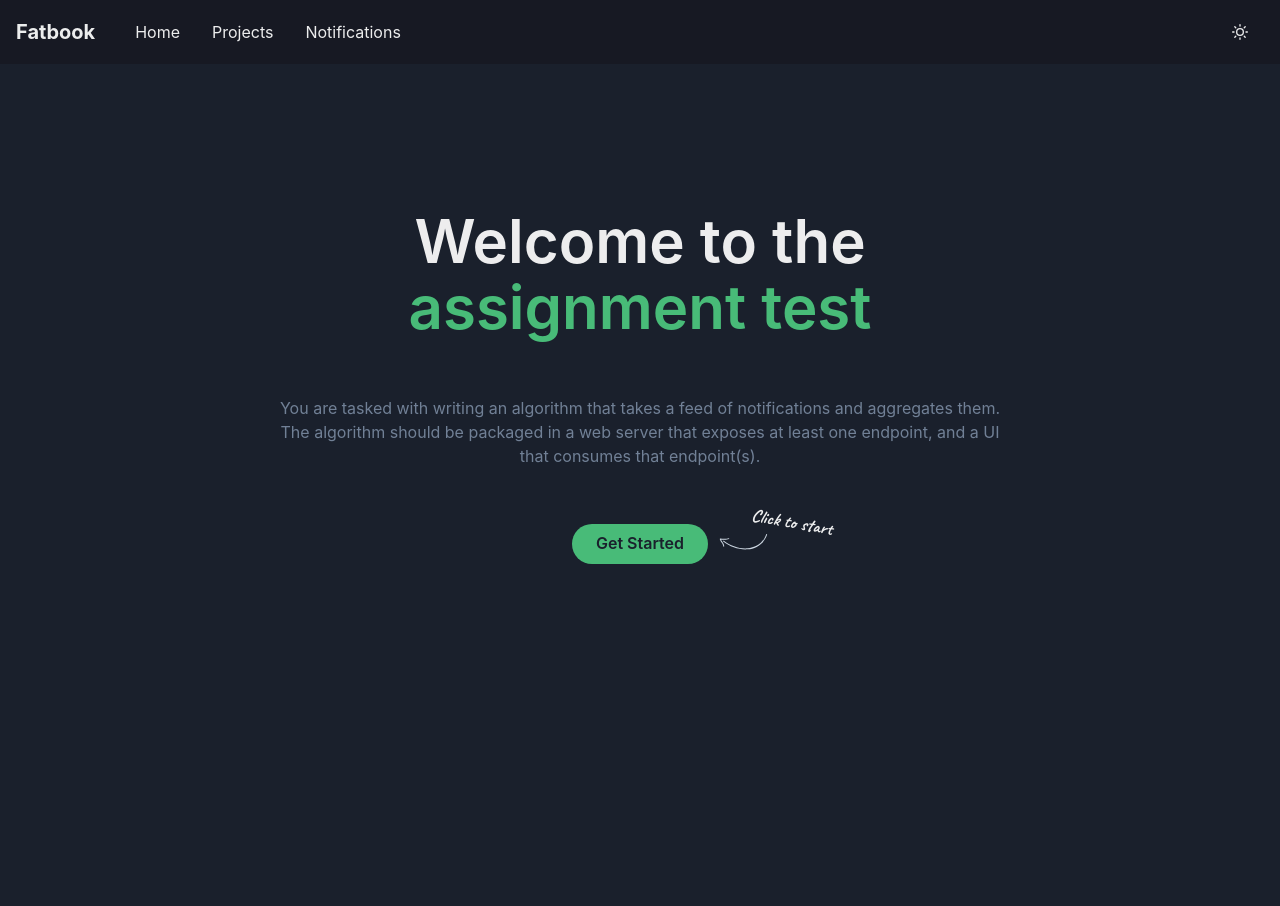
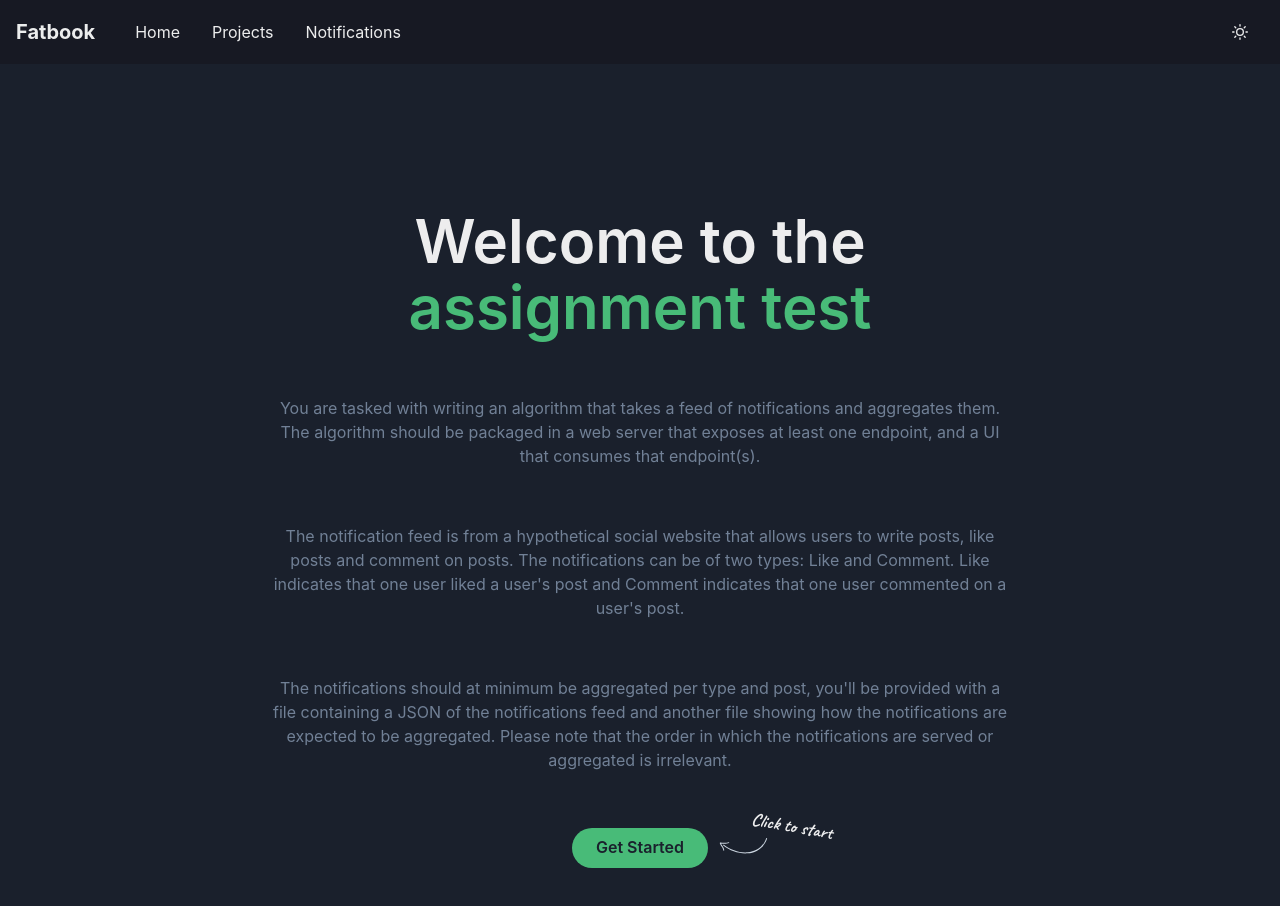
Before and after one commit to OscarGuerreroLopez/social-app-test, a Next.js app: page / in a window 1280 px wide. Shown: the top 906 px of the page. Before the commit the page ends 800 px from the top, so only its background shows below. Built offline with nearby package versions, Linux system fonts and the light colour scheme.

Commit message:
Adding to home page

```diff
--- a/components/home/Home.tsx
+++ b/components/home/Home.tsx
@@ -44,6 +44,20 @@ export default function CallToActionWithAnnotation() {
             notifications and aggregates them. The algorithm should be packaged
             in a web server that exposes at least one endpoint, and a UI that
             consumes that endpoint(s).
+          </Text>
+          <Text color={"gray.500"}>
+            The notification feed is from a hypothetical social website that
+            allows users to write posts, like posts and comment on posts. The
+            notifications can be of two types: Like and Comment. Like indicates
+            that one user liked a user's post and Comment indicates that one
+            user commented on a user's post.
+          </Text>
+          <Text color={"gray.500"}>
+            The notifications should at minimum be aggregated per type and post,
+            you'll be provided with a file containing a JSON of the
+            notifications feed and another file showing how the notifications
+            are expected to be aggregated. Please note that the order in which
+            the notifications are served or aggregated is irrelevant.
           </Text>
           <Stack
             direction={"column"}
```
Also changed, not shown: 1 other file (tests, documents, lock files or other folders).
